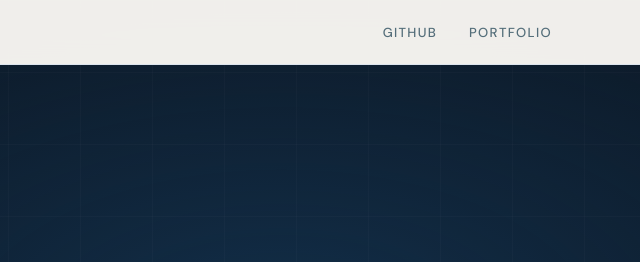
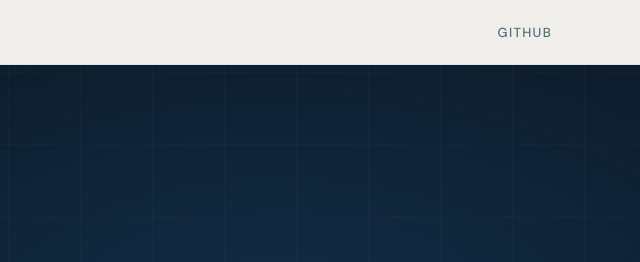
Before and after one commit to mikloszpiotr/mikloszpiotr.github.io, a plain HTML site: page index.html in a window 1280 px wide. Shown: the top 262 px of the page, 640-1280 px from the left. Drawn offline with nearby package versions, Linux system fonts and the light colour scheme; a web font is replaced by a local one.

Commit message:
Update index.html

```diff
--- a/index.html
+++ b/index.html
@@ -489,7 +489,6 @@
             <a href="#home" class="nav-logo">Piotr Miklosz</a>
             <div class="nav-links">
                 <a href="https://github.com/Mikloszpiotr" target="_blank">GitHub</a>
-                <a href="https://mikloszpiotr.github.io" target="_blank">Portfolio</a>
             </div>
         </div>
     </nav>
```
